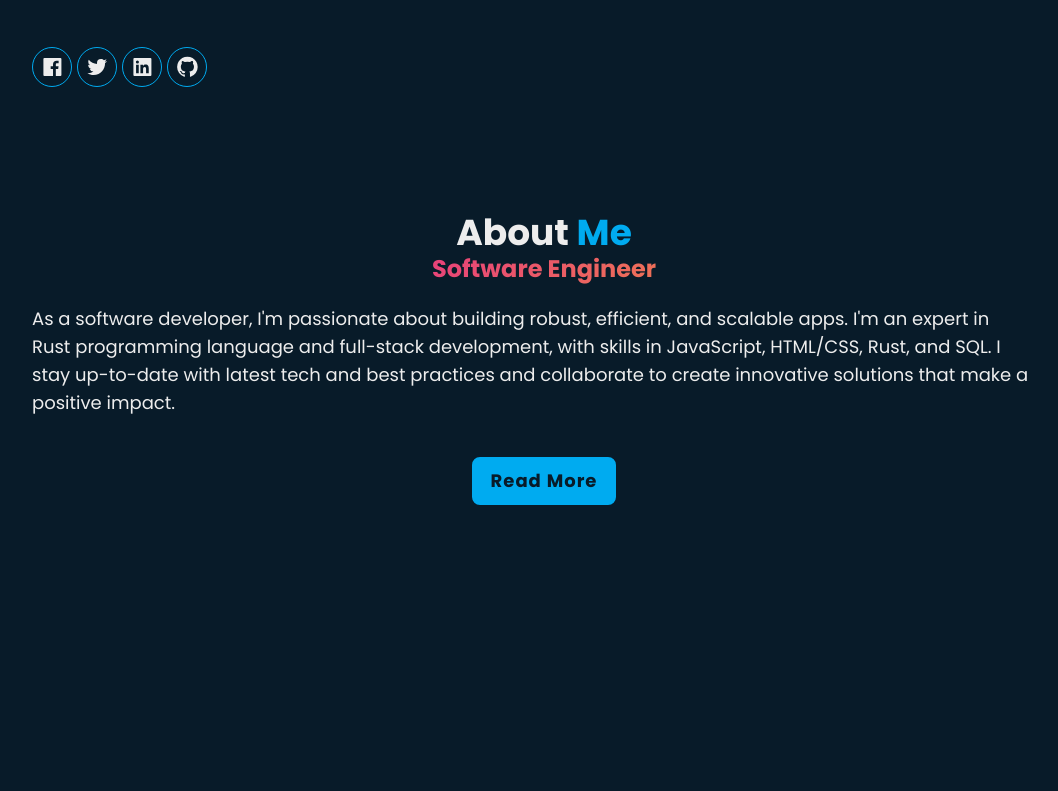
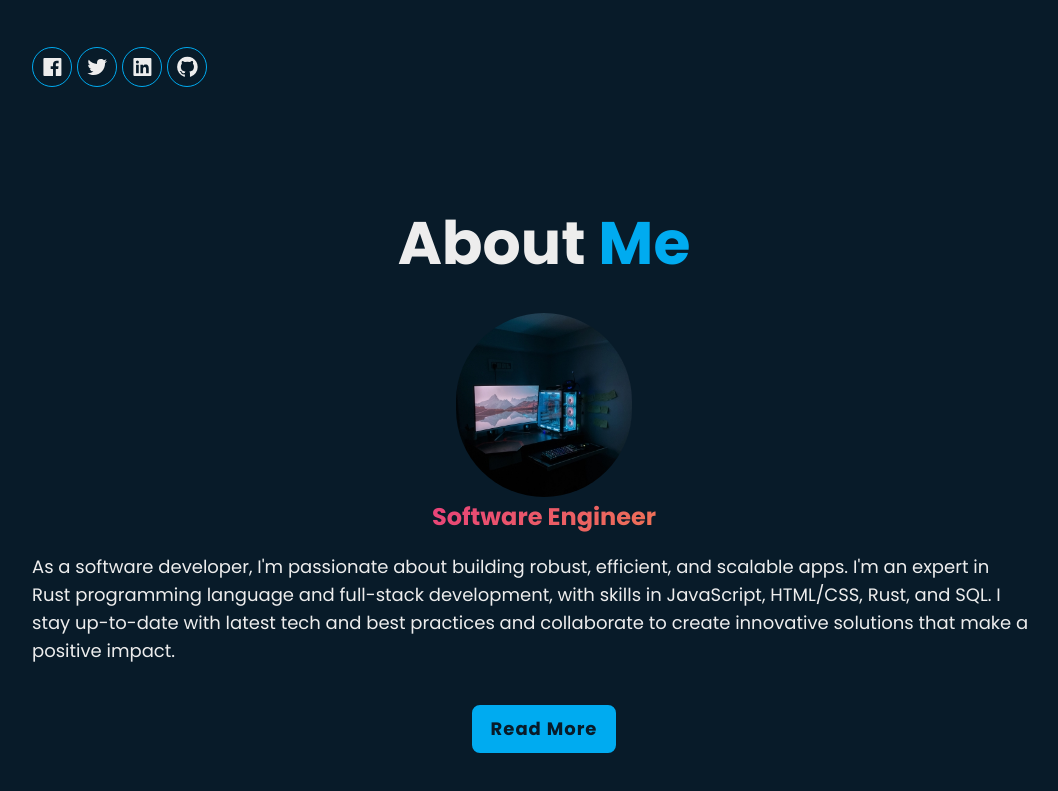
Before and after one commit to Rahul721999/my-portfolio, a React (Vite) app: page / in a window 1280 px wide. Shown: the part 607-1398 px from the top of the page, without its empty margins (96-1154 px from the left). Before the commit the page ends 1132 px from the top, so only its background shows below. Built offline with nearby package versions, Linux system fonts and the light colour scheme.

Commit message:
added: About page

```diff
--- a/src/App.css
+++ b/src/App.css
@@ -12,7 +12,7 @@
   --text-color: #081b29;
   --gradient-color: linear-gradient(to right, var(--text-color), #98b6be);
   --animated-gradient: linear-gradient(-45deg, #ee7752, #e73c7e, #23a6d5, #23d5ab);
-
+  --secondary-color: #fefefe;
 }
 
 [data-theme='dark'] {
@@ -56,14 +56,15 @@ body {
 }
 
 .mobile-menu {
-  background: rgba(255, 255, 255, 0.2); /* semi-transparent white background */
-  backdrop-filter: blur(10px); /* blurring effect */
-  -webkit-backdrop-filter: blur(10px); /* for Safari */
-  box-shadow: 0 4px 30px rgba(0, 0, 0, 0.1); /* subtle shadow */
-  border: 1px solid rgba(255, 255, 255, 0.3); /* border to enhance glass effect */
-  padding: 1rem; /* some padding */
-  border-radius: 10px; /* rounded corners */
+  background: rgba(255, 255, 255, 0.2);
+  backdrop-filter: blur(10px);
+  -webkit-backdrop-filter: blur(10px);
+  box-shadow: 0 4px 30px rgba(0, 171, 240, 0.1);
+  border: 1px solid rgba(0, 171, 240, 0.3);
+  padding: 1rem;
+  border-radius: 10px;
 }
+
 
 .icons{
   transition: filter .3s;
@@ -75,10 +76,22 @@ body {
 
 /* -------------------------Home page Section-------------------------*/
 .section-container {
+  height: 100vh;
+  width: 100vw;
+
+  display: flex;
+  flex-direction: column;
+
+  justify-items: center;
+  align-items: center;
+
   padding-left: 10%;
   padding-right: 10%;
   padding-top: 20px;
   padding-bottom: 20px;
+
+  transition-property: color;
+  transition-duration: 300ms;
 }
 
 
--- a/src/components/NavItems.jsx
+++ b/src/components/NavItems.jsx
@@ -1,14 +1,19 @@
 import React from "react";
 const NavItem = ({ className, closeMenu }) => {
+    const handleClick = (e,sectionId) =>{
+        e.preventDefault();
+        document.getElementById(sectionId).scrollIntoView({behavior: "smooth"});
+        if (closeMenu) closeMenu();
+    };
     return (
         <>
-            <a href="#home" style={{ '--i': 1 }} className={`text-lg font-medium mr-9 transition-colors duration-300 hover:text-cyan nav-bar-component ${className}`} onClick={closeMenu}>Home</a>
-            <a href="#about" style={{ '--i': 2 }} className={`text-lg font-medium mr-9 transition-colors duration-300 hover:text-cyan nav-bar-component ${className}`} onClick={closeMenu}>About</a>
-            <a href="#service" style={{ '--i': 3 }} className={`text-lg font-medium mr-9 transition-colors duration-300 hover:text-cyan nav-bar-component ${className}`} onClick={closeMenu}>Service</a>
-            <a href="#portfolio" style={{ '--i': 4 }} className={`text-lg font-medium mr-9 transition-colors duration-300 hover:text-cyan nav-bar-component ${className}`} onClick={closeMenu}>Portfolio</a>
-            <a href="#contact" style={{ '--i': 5 }} className={`text-lg font-medium mr-9 transition-colors duration-300 hover:text-cyan nav-bar-component ${className}`} onClick={closeMenu}>Contact</a>
+            <a href="#home" onClick={(e) => handleClick(e, 'home')} style={{ '--i': 1 }} className="text-lg font-medium mr-9 transition-colors duration-300 hover:text-cyan nav-bar-component">Home</a>
+            <a href="#about" onClick={(e) => handleClick(e, 'about')} style={{ '--i': 2 }} className="text-lg font-medium mr-9 transition-colors duration-300 hover:text-cyan nav-bar-component">About</a>
+            <a href="#service" onClick={(e) => handleClick(e, 'service')} style={{ '--i': 3 }} className="text-lg font-medium mr-9 transition-colors duration-300 hover:text-cyan nav-bar-component">Service</a>
+            <a href="#portfolio" onClick={(e) => handleClick(e, 'portfolio')} style={{ '--i': 4 }} className="text-lg font-medium mr-9 transition-colors duration-300 hover:text-cyan nav-bar-component">Portfolio</a>
+            <a href="#contact" onClick={(e) => handleClick(e, 'contact')} style={{ '--i': 5 }} className="text-lg font-medium mr-9 transition-colors duration-300 hover:text-cyan nav-bar-component">Contact</a>
         </>
-    )
+    );
 };
 
 export default NavItem;
--- a/src/components/Photo.jsx
+++ b/src/components/Photo.jsx
@@ -26,7 +26,7 @@ const MobilePhoto = () => {
 const AboutImg = () =>{
 
     return(
-        <div className="flex justify-center items-center rounded-full laptop:hidden w-44 m-10 mb-1 profile-photo">
+        <div className="flex justify-center items-center rounded-full w-44 m-10 mb-1 profile-photo">
             <img
                 src='./aboutMeImg.jpg'
                 alt='about-Img'
--- a/src/components/SideMenuBar.jsx
+++ b/src/components/SideMenuBar.jsx
@@ -11,7 +11,7 @@ const Menu = ({ closeMenu, toggleTheme, themeIcon}) => {
               <CloseMenuIcon className=""/>
             </button>
             <NavItem className="flex flex-row justify-start items-center nav-bar-component-mobile" closeMenu={closeMenu}/>
-            <button onClick={toggleTheme}>
+            <button onClick={() => { toggleTheme(); closeMenu(); }}>
               {themeIcon}
             </button>
           </div>
--- a/src/pages/Aboutpage.jsx
+++ b/src/pages/Aboutpage.jsx
@@ -3,11 +3,11 @@ import { AboutImg } from '../components';
 
 export default function About() {
     return (
-        <section className='h-full w-screen flex flex-col justify-center items-center transition-colors duration-300 section-container'>
-            <h1 className='text-4xl font-bold flex justify-center items-center'>About&nbsp;<span className='text-cyan'>Me</span></h1>
+        <section id="about" className=' section-container'>
+            <h1 className='text-4xl font-bold flex justify-center laptop:text-6xl items-center'>About&nbsp;<span className='text-cyan'>Me</span></h1>
             <div className='inline-block justify-center items-center'><AboutImg /></div>
             <h3 className='text-2xl font-bold gradient-text'>Software Engineer</h3>
-            <p className="text-pretty flex tablet:text-lg text-sm tablet:text-left my-5 mb-10 ">
+            <p className="text-pretty items-center flex tablet:text-lg text-sm tablet:text-left my-5 mb-10 ">
                 As a software developer,
                 I'm passionate about building robust, efficient, and scalable apps.
                 I'm an expert in Rust programming language and full-stack development,
--- a/src/pages/Homepage.jsx
+++ b/src/pages/Homepage.jsx
@@ -18,7 +18,7 @@ const Home = () => {
         };
     }, []);
     return (
-        <section className="h-screen w-screen flex flex-row justify-start items-center transition-colors duration-300 section-container">
+        <section id="home" className="flex flex-row justify-start items-center section-container">
                 <div className="laptop:w-3/5">
                     <div className="flex justify-center items-center"><MobilePhoto/></div>
                     <h1 className="text-center tablet:text-left tablet:text-6xl text-4xl font-bold leading-tight">
```
